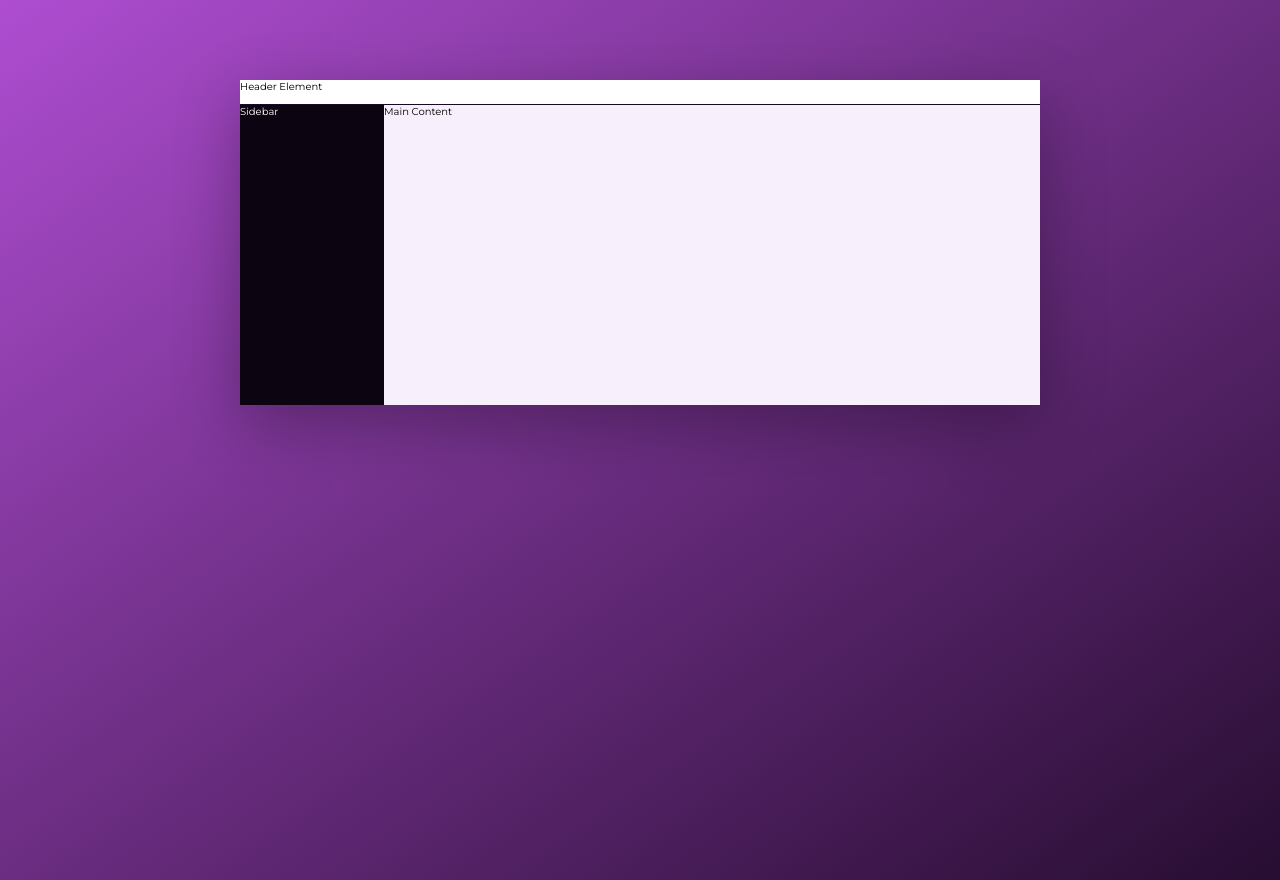
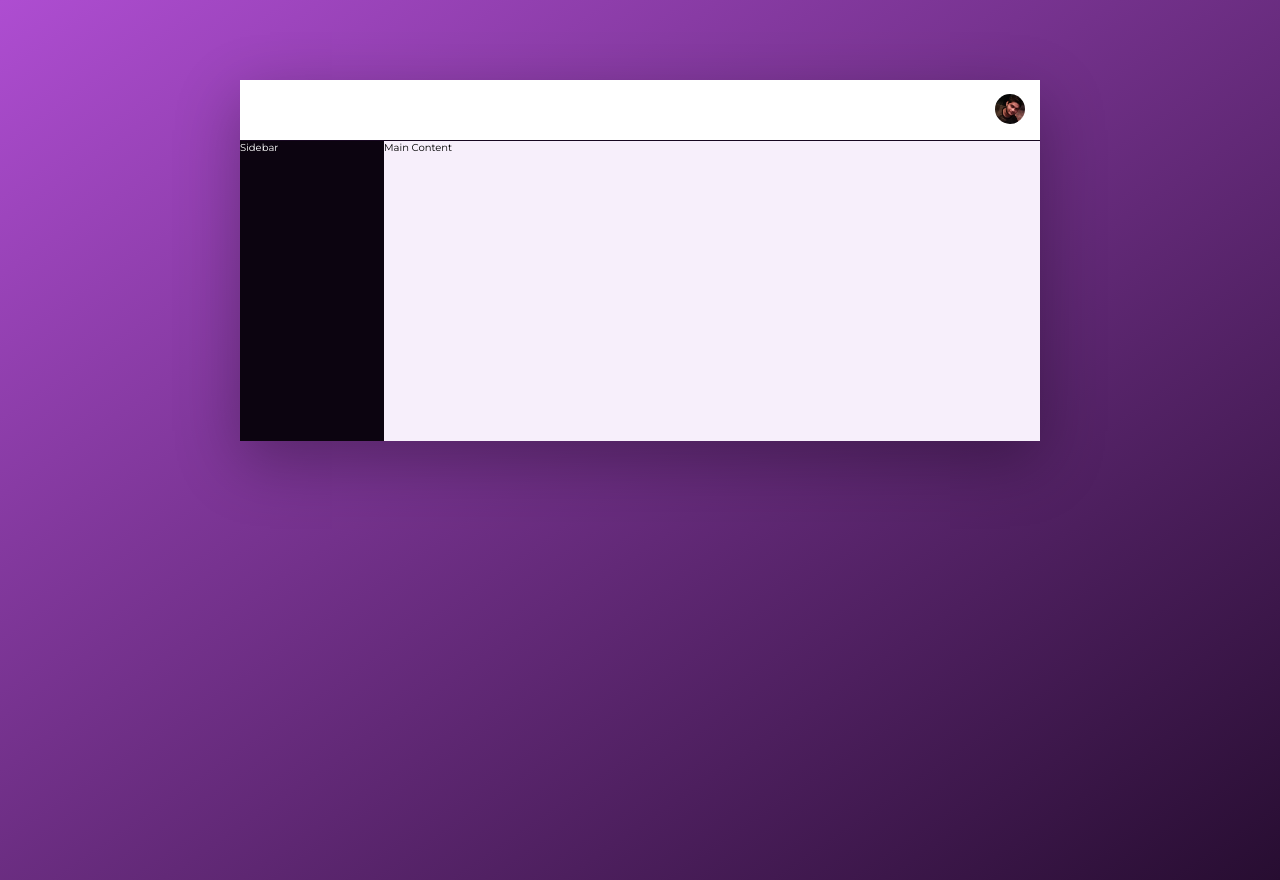
Before and after one commit to krp9848/portfolio, a React (Create React App) app: page / in a window 1280 px wide. Built offline with nearby package versions, Linux system fonts and the light colour scheme.

Commit message:
header completed

```diff
--- a/src/components/Header/Header.jsx
+++ b/src/components/Header/Header.jsx
@@ -1,8 +1,15 @@
 import React from 'react'
 import './Header.scss'
+import profile from './profile.jpeg'
 
 const Header = () => {
-  return <header className="header">Header Element</header>
+  return (
+    <header className="header">
+      <div className="img-container">
+        <img src={profile} alt="kabiraj" />
+      </div>
+    </header>
+  )
 }
 
 export default Header
--- a/src/components/Header/Header.scss
+++ b/src/components/Header/Header.scss
@@ -1,5 +1,17 @@
 .header {
-  height: 2.5rem;
+  height: 5rem;
   border-bottom: 1px solid var(--color-grey-dark-1);
   background-color: #fff;
+  display: flex;
+  flex-direction: row-reverse;
+  align-items: center;
+  padding: 3rem 1.5rem;
+
+  .img-container {
+    img {
+      height: 3rem;
+      width: 3rem;
+      border-radius: 50%;
+    }
+  }
 }
```
Also changed, not shown: src/components/Header/profile.jpeg (added).
